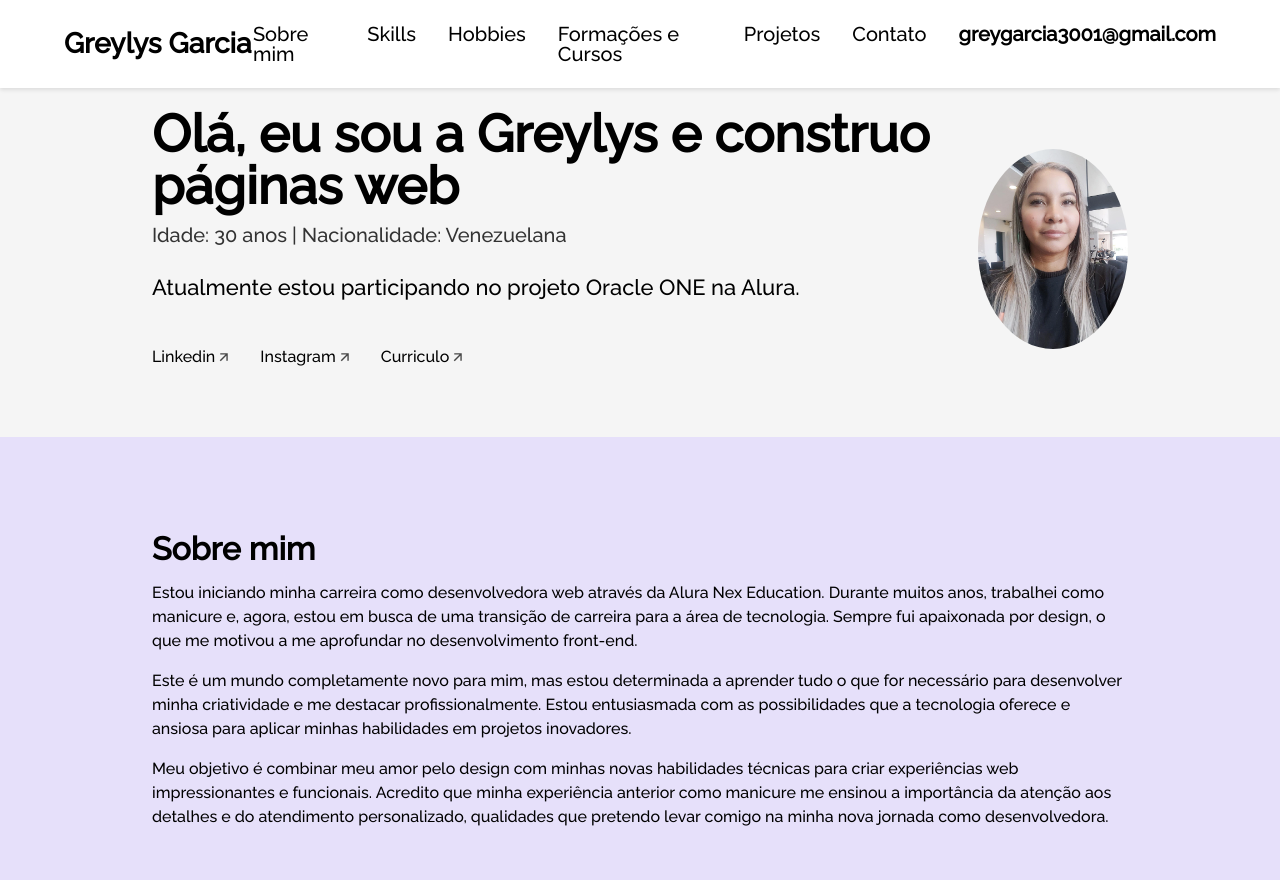
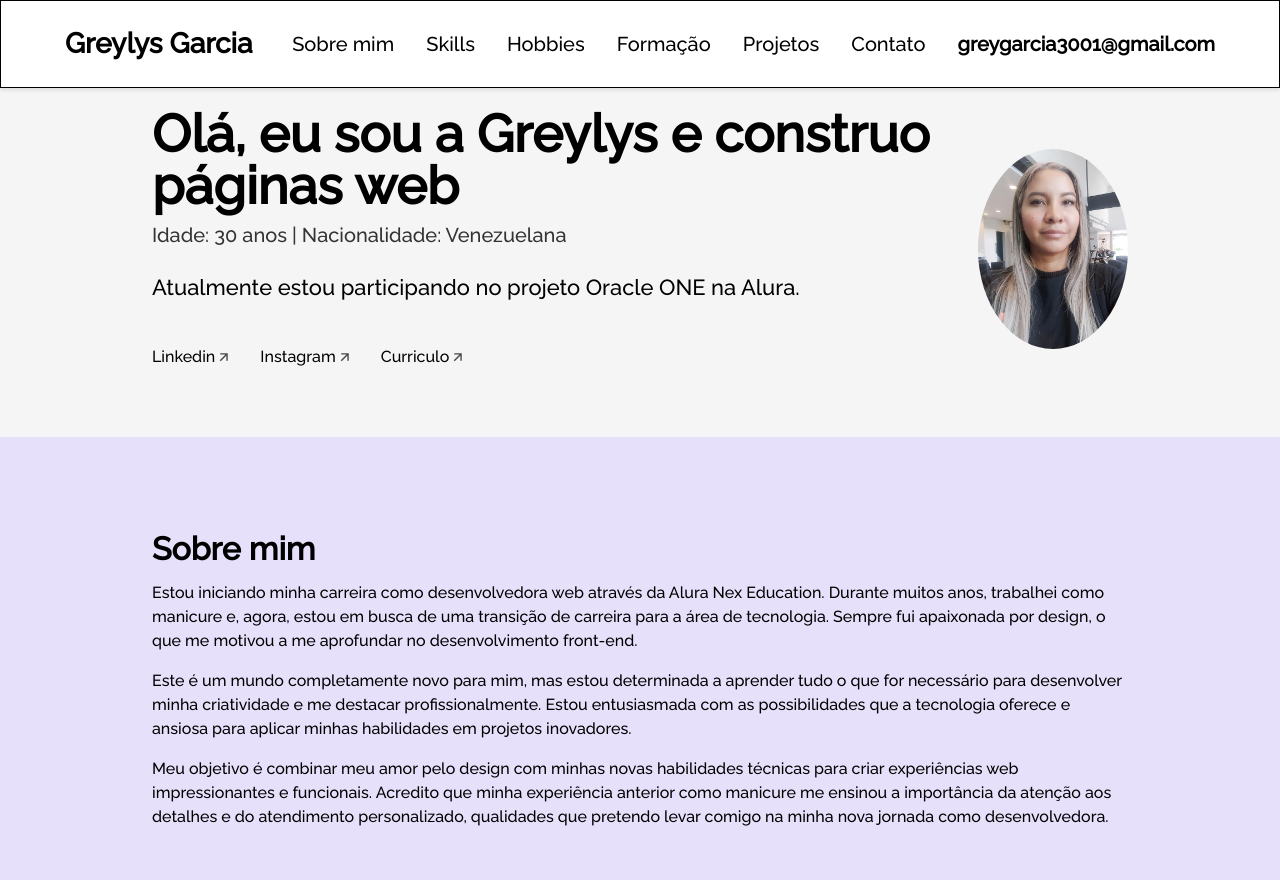
Before and after one commit to Greylys/portfolio-moderno, a plain HTML site: page index.html in a window 1280 px wide. Shown: the top 880 px of the page. Drawn offline with Linux system fonts and the light colour scheme.

Commit message:
portafolio-moderno_v202407171838

```diff
--- a/index.html
+++ b/index.html
@@ -14,7 +14,7 @@
     </head>
     <body>
         <div class="main__container">
-            <!-- Sessão de Menu  -->
+            <!-- Seção do Menu  -->
             <header class="menu">
                 <div class="header__menu">
                     <a href="#bemvindos"><h3 class="menu__title" >Greylys Garcia</h3></a>
@@ -24,7 +24,7 @@
                         <li class="main__menu__item"><a href="#sobremim">Sobre mim</a></li>
                         <li class="main__menu__item"><a href="#skills">Skills</a></li>
                         <li class="main__menu__item"><a href="#hobbies">Hobbies</a></li>
-                        <li class="main__menu__item"><a href="#formacao">Formações e Cursos</a></li>
+                        <li class="main__menu__item"><a href="#formacao">Formação</a></li>
                         <li class="main__menu__item"><a href="#projetos">Projetos</a></li>
                         <li class="main__menu__item"><a href="#contato">Contato</a></li>
                         <li class="main__menu__item"><a href="mailto:greygarcia3001@gmail.com"><strong>greygarcia3001@gmail.com</strong></a></li>
--- a/style.css
+++ b/style.css
@@ -63,19 +63,21 @@ body {
     align-items: center;
 }
 
-/*SESSÃO MENU*/
+/* Seção do Menu */
 
 .menu {
     /* Layout flexível */
     display: flex;
     flex-direction: row;
     align-items: center;
-    justify-content: space-around;
-
+    /* justify-content: space-around; */
+    justify-content:space-between;
     /* Estilo e layout */
     height: 5.5rem;
     width: 100%;
-    box-sizing: border-box; /* Importante para incluir padding e border na largura e altura totais */
+    box-sizing: border-box;
+    border: 1px solid black;
+    /* padding: 10rem; */
 }
 
 header.menu {
```
